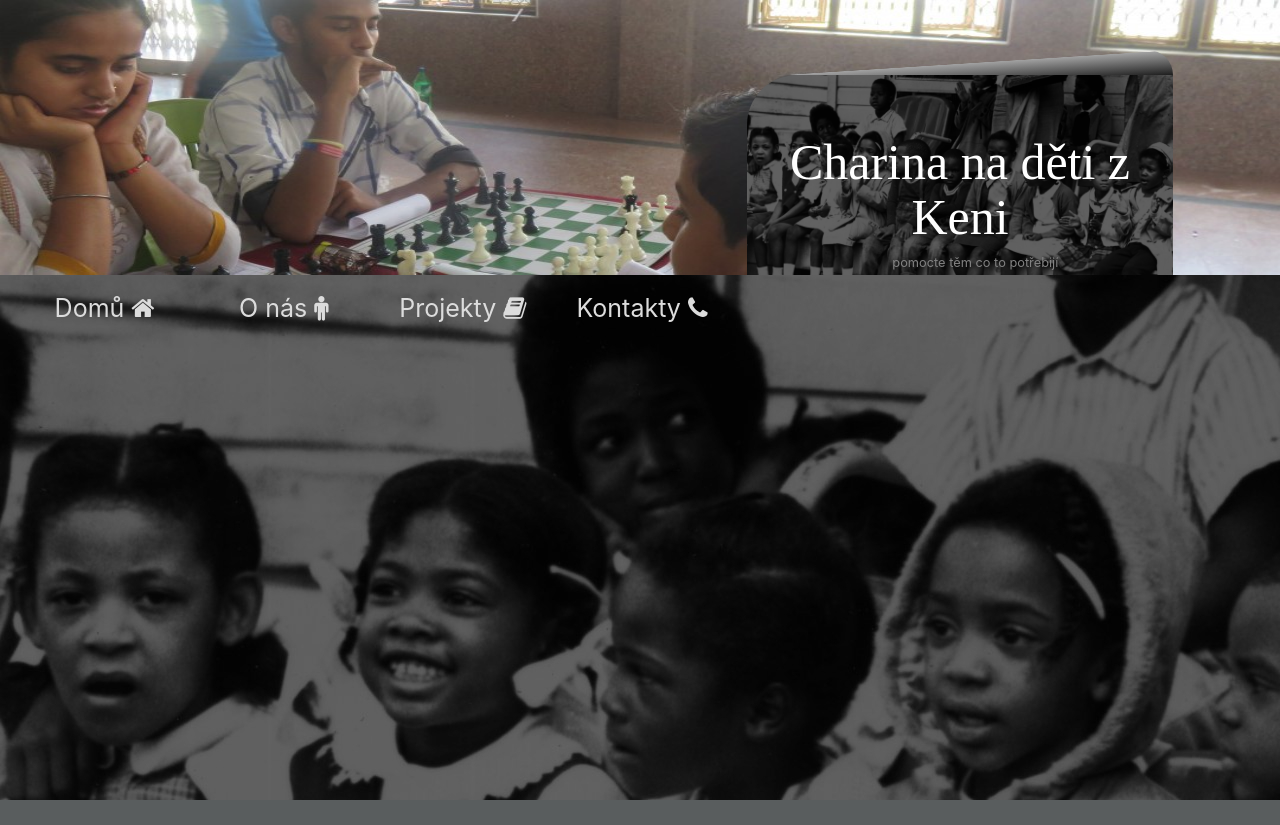
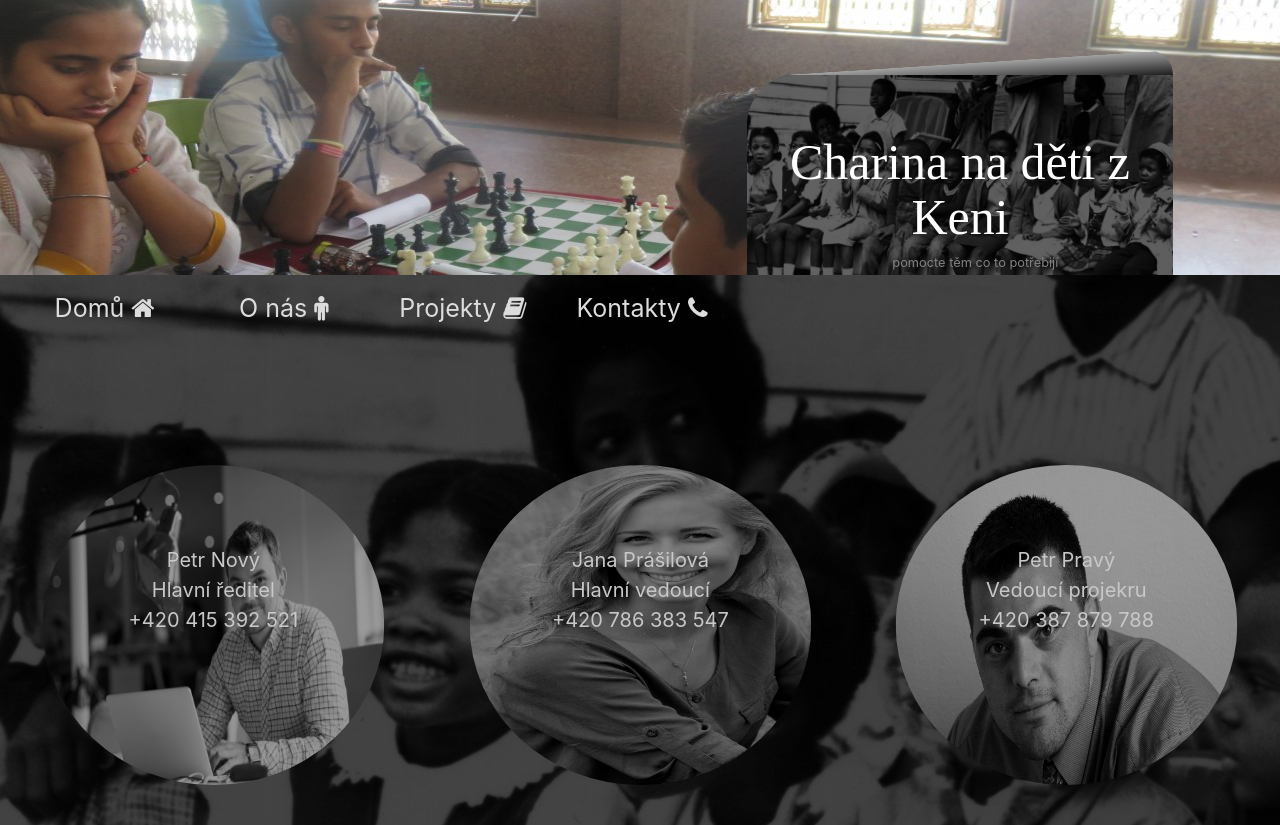
Before and after one commit to Rakullygs/Spsrakovnik-wb-charita, a PHP site: page /pages/contact_us.php in a window 1280 px wide. Before the commit the page ends 800 px from the top, so only its background shows below. Run offline with PHP 8.4, Linux system fonts and the light colour scheme.

Commit message:
home-done kontakty-done

```diff
--- a/css/custom.css
+++ b/css/custom.css
@@ -28,7 +28,7 @@ body {
         border-top-right-radius: 50px;
 }
 .middle .middle-down{
-    background: url("../datagrid/img/core-pozadi.jpg");
+    background: url("../datagrid/img/core-pozadi-s.jpg");
     background-size: 100%;
     height: 200px;
     border-top-left-radius: 50px;
@@ -116,3 +116,67 @@ a li:hover {
     margin-left: 100px;
     color: rgb(130,130,130);
 }
+.left-contact{
+    height: 400px;
+    border-radius: 80%;
+    background: url("../datagrid/img/týpek-1-t.jpg");
+    background-size: 100% 100%;
+    margin-top: 50px;
+    padding-left: 2%;
+    padding-right: 2%;
+    text-align: center;
+    transition: all .2s ease-in-out;
+    color: rgba(200,200,200,1);
+    transform: scale(0.8);
+}
+.left-contact:hover {
+    transform: scale(1);
+    color: rgba(0,0,0,0);
+    background: url("../datagrid/img/týpek-1.jpg");
+    background-size: 100% 100%;
+}
+.mid-contact{
+    height: 400px;
+    background: url("../datagrid/img/žena-t.jpg");
+    background-size: 100% 100%;
+    border-radius: 80%;
+    margin-top: 50px;
+    padding-left: 2%;
+    padding-right: 2%;
+    text-align: center;
+    transition: all .2s ease-in-out;
+    color: rgba(200,200,200,1);
+    transform: scale(0.8);
+}
+.mid-contact:hover {
+    transform: scale(1);
+    color: rgba(0,0,0,0);
+    background: url("../datagrid/img/žena.jpg");
+    background-size: 100% 100%;
+}
+.right-contact{
+    height: 400px;
+    background: url("../datagrid/img/týpek-t.jpg");
+    background-size: 100% 100%;
+    border-radius: 80%;
+    margin-top: 50px;
+    padding-left: 2%;
+    padding-right: 2%;
+    text-align: center;
+    transition: all .2s ease-in-out;
+    color: rgba(200,200,200,1);
+    transform: scale(0.8);
+}
+.right-contact:hover {
+    transform: scale(1);
+    color: rgba(0,0,0,0);
+    background: url("../datagrid/img/týpek.jpg");
+    background-size: 100% 100%;
+}
+.vyrovnavac{
+    height: 100px;
+}
+.text-lide{
+    font-size: 25px;
+    margin-top: 100px;
+}
--- a/pages/contact_us.php
+++ b/pages/contact_us.php
@@ -1,13 +1,35 @@
 <head>
         <title>Charita</title>
-               <meta charset="utf-8">
-    <meta name="viewport" content="width=device-width, initial-scale=1, shrink-to-fit=no">
-    <meta http-equiv="x-ua-compatible" content="ie=edge">
+            <meta charset="utf-8">
+            <meta name="viewport" content="width=device-width, initial-scale=1, shrink-to-fit=no">
+            <meta http-equiv="x-ua-compatible" content="ie=edge">
     <link rel="stylesheet" href="../css/bootstrap/css/bootstrap.css">
     <link rel="stylesheet" href="../css/bootstrap/css/bootstrap-theme.min.css">
     <link rel="stylesheet" href="../css/custom.css"
-     <link rel="stylesheet" href="../source/font-awesome/css/font-awesome.min.css">
-     <link rel="stylesheet" href="../source/font-awesome/css/font-awesome.css">
+    <link rel="stylesheet" href="../css/media.css"
+    <link rel="stylesheet" href="../source/font-awesome/css/font-awesome.min.css">
+    <link rel="stylesheet" href="../source/font-awesome/css/font-awesome.css">
     </head>
  <?php require "logo.php"; ?>
  <?php require "nav.php"; ?>
+    <div class="col-md-4 vyrovnavac"></div>
+    <div class="lide">
+         <div class="left-contact col-xs-11 col-sm-12  col-md-4">
+             <p class="text-lide">  Petr Nový<br>
+             Hlavní ředitel<br>
+             +420 <?php echo rand(100,999) . "\n";echo rand(100,999) . "\n";echo rand(100,999);?><br>
+            </p>
+         </div>
+         <div class="mid-contact col-xs-11 col-sm-12 col-md-4">
+             <p class="text-lide">  Jana Prášilová<br>
+             Hlavní vedoucí<br>
+             +420 <?php echo rand(100,999) . "\n";echo rand(100,999) . "\n";echo rand(100,999);?><br>
+             </p>
+        </div>
+        <div class="right-contact col-xs-11 col-sm-12 col-md-4 ">
+            <p class="text-lide">  Petr Pravý<br>
+             Vedoucí projekru<br>
+             +420 <?php echo rand(100,999) . "\n";echo rand(100,999) . "\n";echo rand(100,999);?><br>
+            </p>
+        </div>
+    </div>
--- a/pages/logo.php
+++ b/pages/logo.php
@@ -1,7 +1,7 @@
  <div class="header col-xs-12">
                     <div class="row">
-                        <div class="header-box-img col-xs-7"></div>
-                        <div class="middle col-xs-4">
+                        <div class="header-box-img col-sm-7 col-xs-12"><h2 class="Naspis-phone hidden-lg-up">Charina na děti z Keni</h2> <small class="podtext-phone hidden-lg-up hidden-xs-down">pomocte těm co to potřebijí</small></div>
+                        <div class="middle col-xs-4 hidden-xs-down">
                           <div class="row">
                            <div class="middle-top col-xs-12"></div>
                            <div class="middle-midle hidden-md-down offset-md-1 col-md-11"></div>
@@ -10,5 +10,4 @@
                          </div>
                       </div>
                      </div>
-
                 </div>
```
Also changed, not shown: css/media.css (added), datagrid/img/children-887393_1920.jpg (added), datagrid/img/core-pozadi-s.jpg (added), datagrid/img/core-pozadi.jpg, datagrid/img/týpek-1-t.jpg (added), datagrid/img/týpek-1.jpg (added), datagrid/img/týpek-t.jpg (added), datagrid/img/žena-t.jpg (added), 2 other files.
